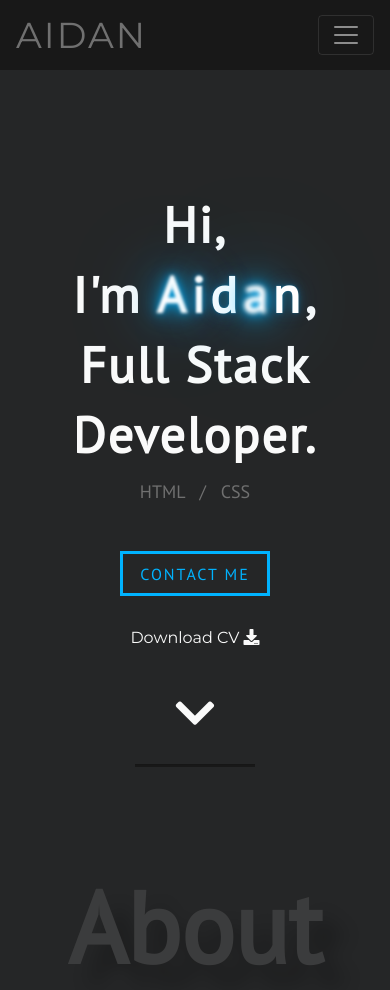
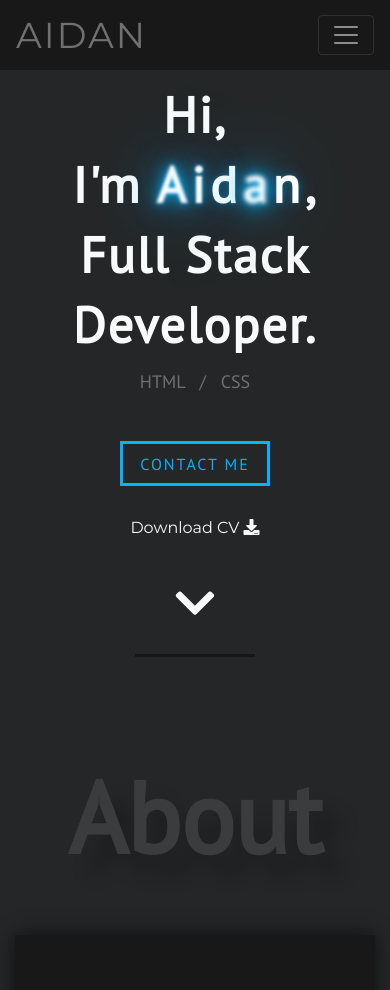
Before and after one commit to Code-Institute-Submissions/MSP1, a plain HTML site: page index.html in a window 390 px wide. Shown: the top 990 px of the page. Drawn offline with nearby package versions, Linux system fonts and the light colour scheme.

Commit message:
changed padding top of main content to 10px for mobiles

```diff
--- a/assets/css/style.css
+++ b/assets/css/style.css
@@ -283,6 +283,10 @@ body{
   .navbar-brand{
       padding: 0;
   }
+
+  .main-content{
+      padding-top: 10px;
+  }
 }
 
 /* ------------------------------Skills */
```
Also changed, not shown: 3 other files.
